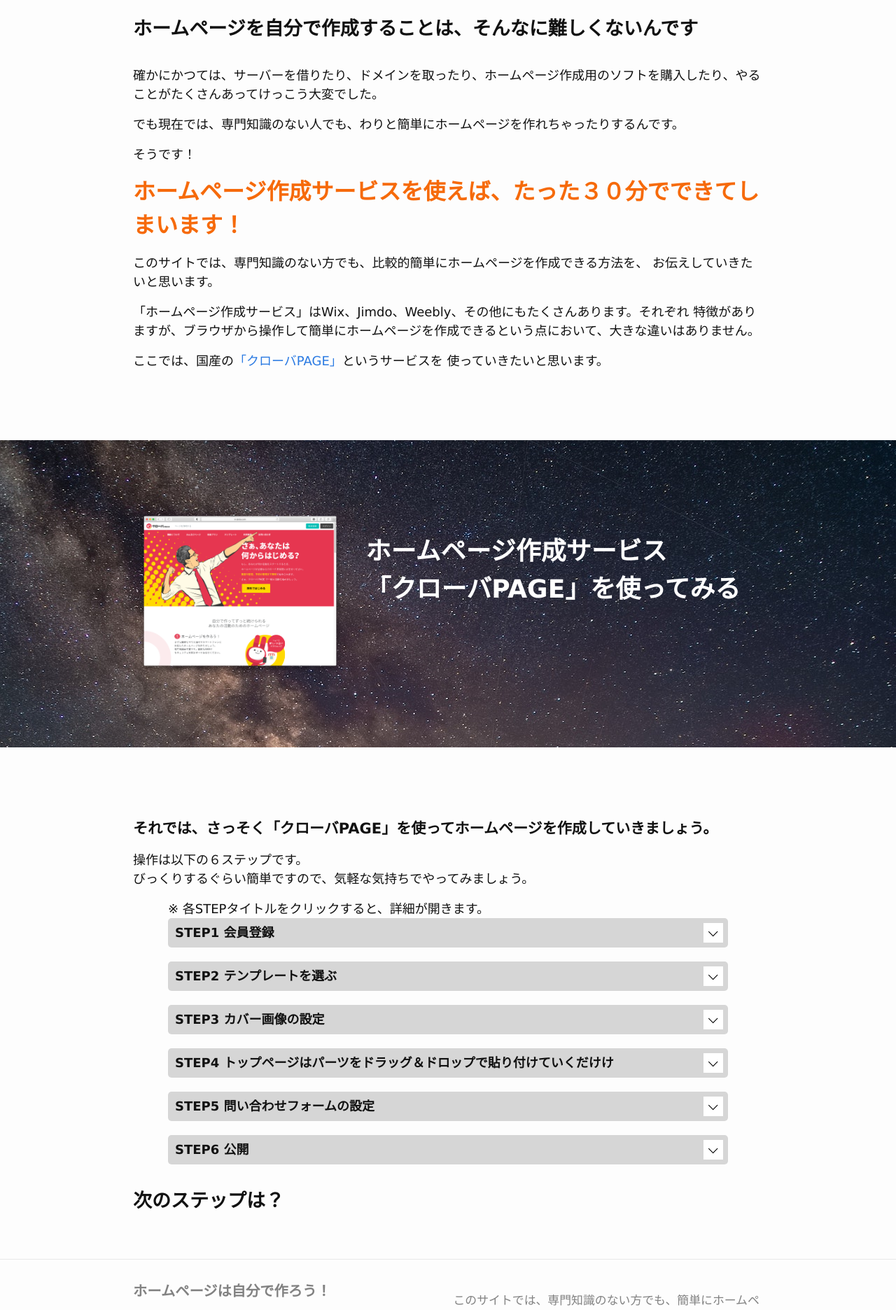
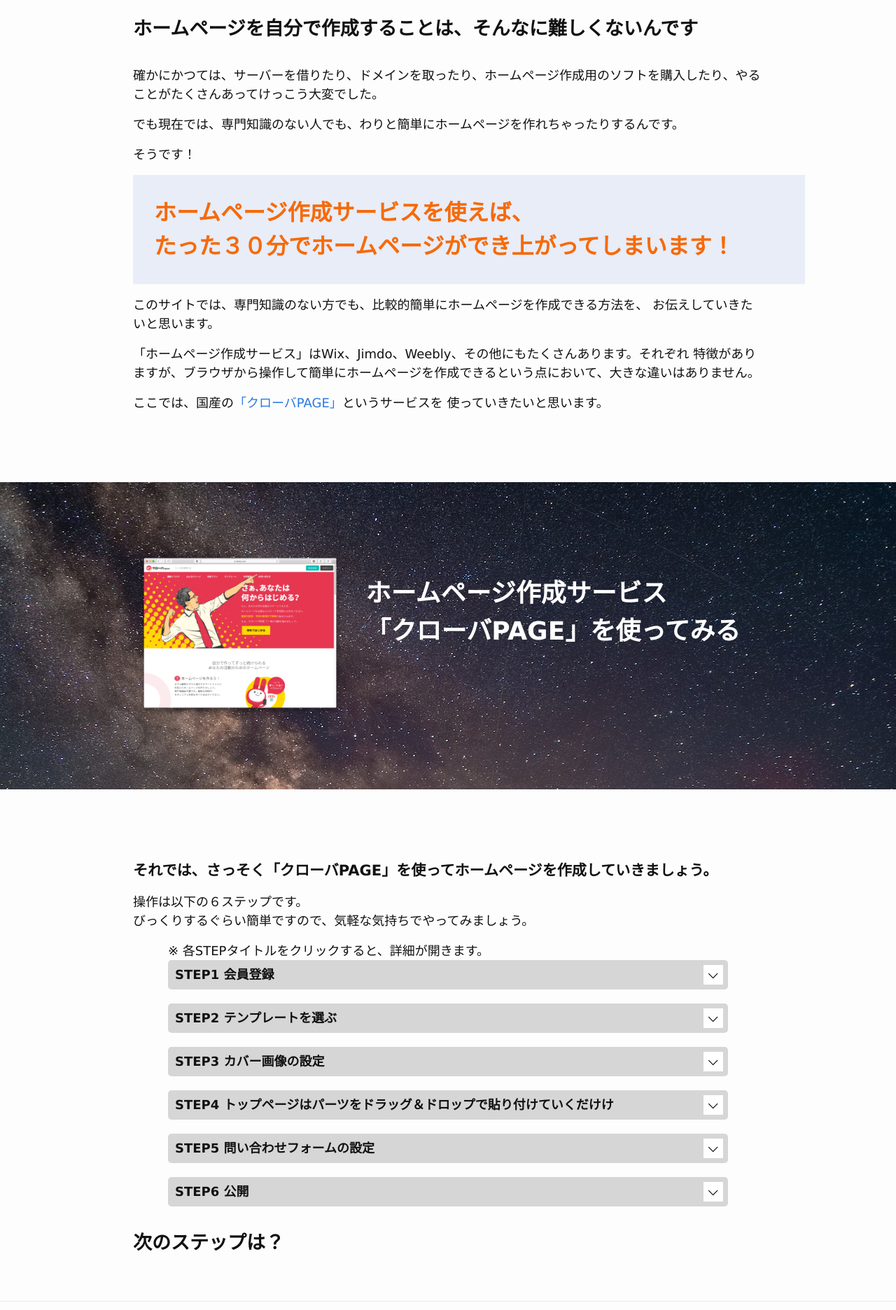
Before and after one commit to saitomako/hpbyself, a Jekyll site: the page built from index.md, in a window 1280 px wide. Shown: the part 1042-2914 px from the top of the page at 70% size. Built offline with Jekyll 4.4.1, drawn with Linux system fonts in a browser that asks for light colours; our own code applies the rules of GitHub Pages for plain Markdown files.

Commit message:
update etc

```diff
--- a/_sass/_layout.scss
+++ b/_sass/_layout.scss
@@ -231,6 +231,12 @@
   h1 { padding-top: 50px; }
 }
 
+.box2 {
+  width: 100%;
+  padding: 30px;
+  background: #e8edf8;
+}
+
 #lets-try {
   width: 100vw;
   margin-left: calc(50% - 50vw);
--- a/index.md
+++ b/index.md
@@ -35,7 +35,9 @@
 
 そうです！
 
-<span class="big">ホームページ作成サービスを使えば、たった３０分でできてしまいます！<span>
+<div class="box2">
+<span class="big">ホームページ作成サービスを使えば、<br>たった３０分でホームページができ上がってしまいます！</span>
+</div>
 
 このサイトでは、専門知識のない方でも、比較的簡単にホームページを作成できる方法を、
 お伝えしていきたいと思います。
```
